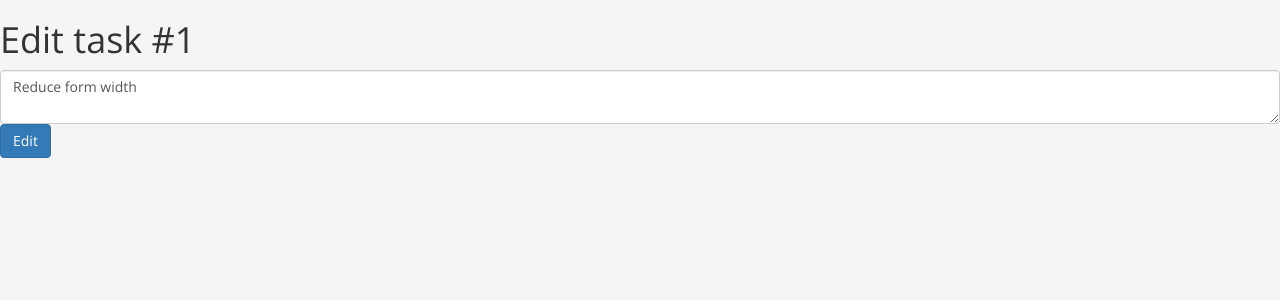
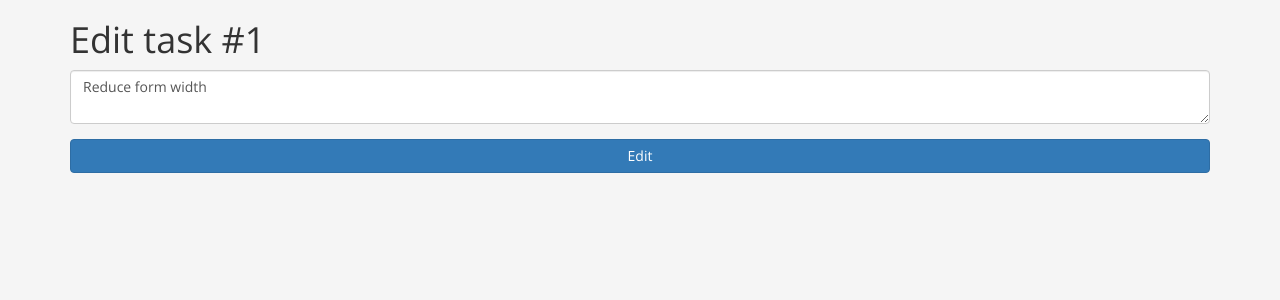
Before and after one commit to NickT5/reminder, a Flask app: page /edit_form?id=1 in a window 1280 px wide. Shown: the top 300 px of the page. Run offline with Flask 2, Linux system fonts and the light colour scheme; data comes from the database, SQL or seed files in the repository; both versions use the stored data as it was after the commit; some libraries are stand-ins or nearby versions.

Commit message:
Add styling to the 'add' and 'edit' forms.

```diff
--- /dev/null
+++ b/static/css/form.css
@@ -0,0 +1,3 @@
+body form button{
+    width: 100%;
+}
--- a/templates/edit_form.html
+++ b/templates/edit_form.html
@@ -4,17 +4,22 @@
 {% block styles %}
 {{ super() }}
     <link rel="stylesheet" href="{{ url_for('static', filename='css/style.css') }}">
+    <link rel="stylesheet" href="{{ url_for('static', filename='css/form.css') }}">
     <link rel="stylesheet" href="https://cdnjs.cloudflare.com/ajax/libs/font-awesome/4.7.0/css/font-awesome.min.css">
 {% endblock %}
 
 
 
 {% block body %}
+    <div class="container">
         <h1>Edit task #{{ task.id }}</h1>
 
         <form action="{{url_for('edit_task')}}" method="post">
+            <div class="form-group">
                 <input type="hidden" name="task_id" value="{{ task.id }}">
                 <textarea name="task_text" class="form-control" rows="2">{{ task.text }}</textarea>
+            </div>
             <button type="submit" class="btn btn-primary">Edit</button>
         </form>
+    </div>
 {% endblock %}
--- a/templates/index.html
+++ b/templates/index.html
@@ -1,6 +1,10 @@
 {% extends "bootstrap/base.html" %}
 
 {% block title %}Index{% endblock %}
+{% block head %}
+    {{ super() }}
+    <link rel="shortcut icon" href="{{ url_for('static', filename='img/favicon_blue.ico') }}">
+{% endblock %}
 {% block styles %}
 {{ super() }}
     <link rel="stylesheet" href="{{ url_for('static', filename='css/style.css') }}">
@@ -29,7 +33,7 @@
                             <tr>
                                 <th>#</th>
                                 <th>Task</th>
-                                <th>Date</th>
+                                <th>Date created</th>
                                 <th>Edit</th>
                                 <th>Delete</th>
                             </tr>
```
Also changed, not shown: templates/add_task.html (+11 -5 lines), database.db, static/img/favicon_blue.ico (added). Lines whose indentation alone changed are shown as unchanged.
